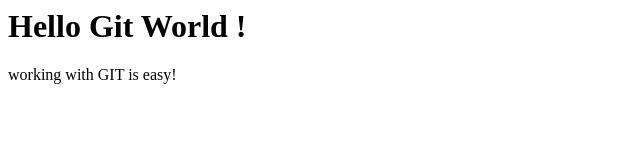
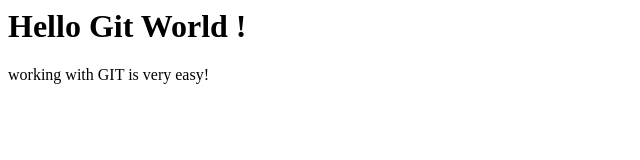
Before and after one commit to NiCRoworth/GitGithubMasterclass, a plain HTML site: page index.html in a window 1280 px wide. Shown: the full height of the page, 0-640 px from the left. Drawn offline with Linux system fonts and the light colour scheme.

```diff
--- a/index.html
+++ b/index.html
@@ -1,5 +1,5 @@
 <h1> Hello Git World !</h1>
 
 <div>
-    <p>working with GIT is easy! </p>
+    <p>working with GIT is very easy! </p>
 </div>
```
